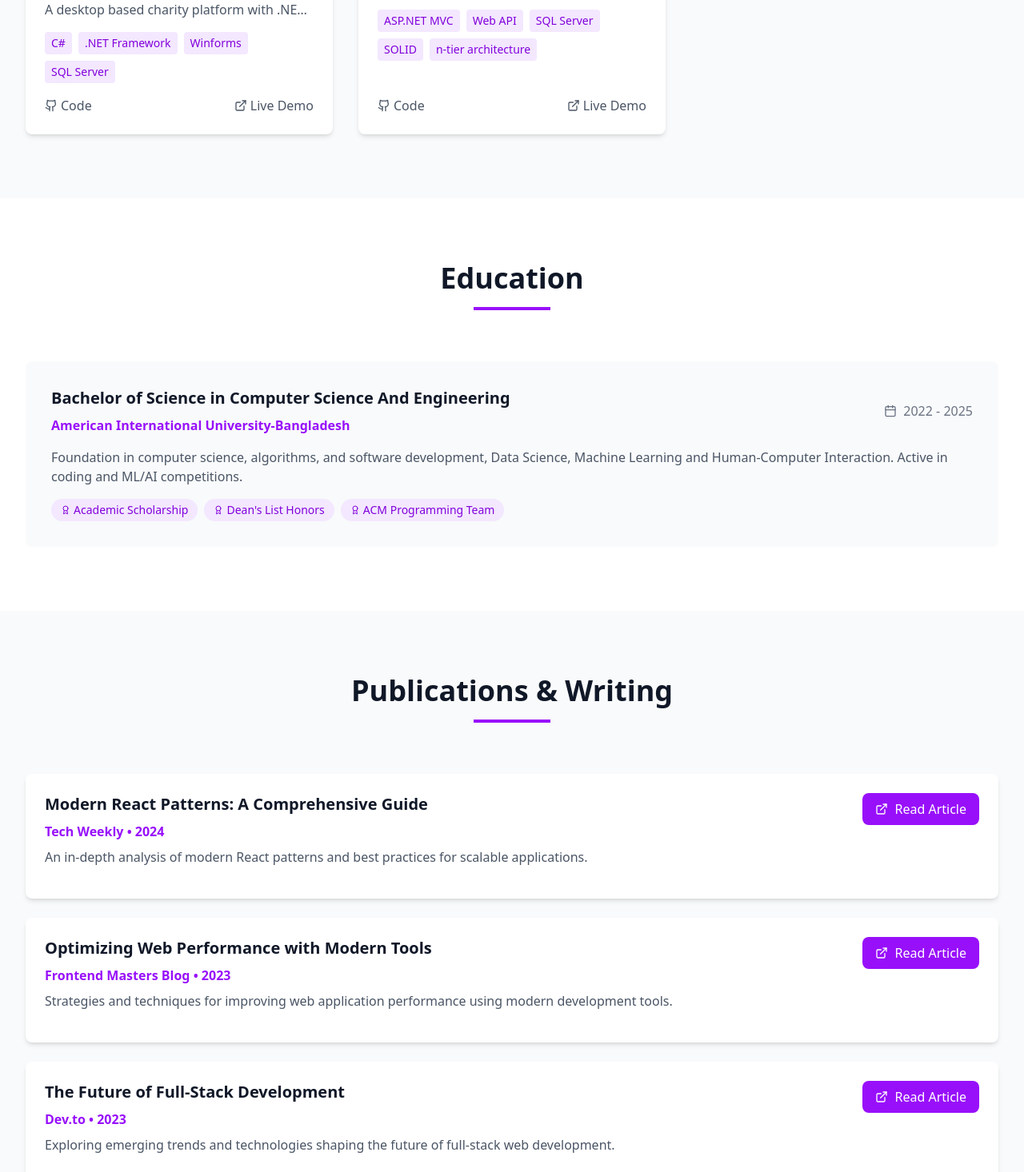
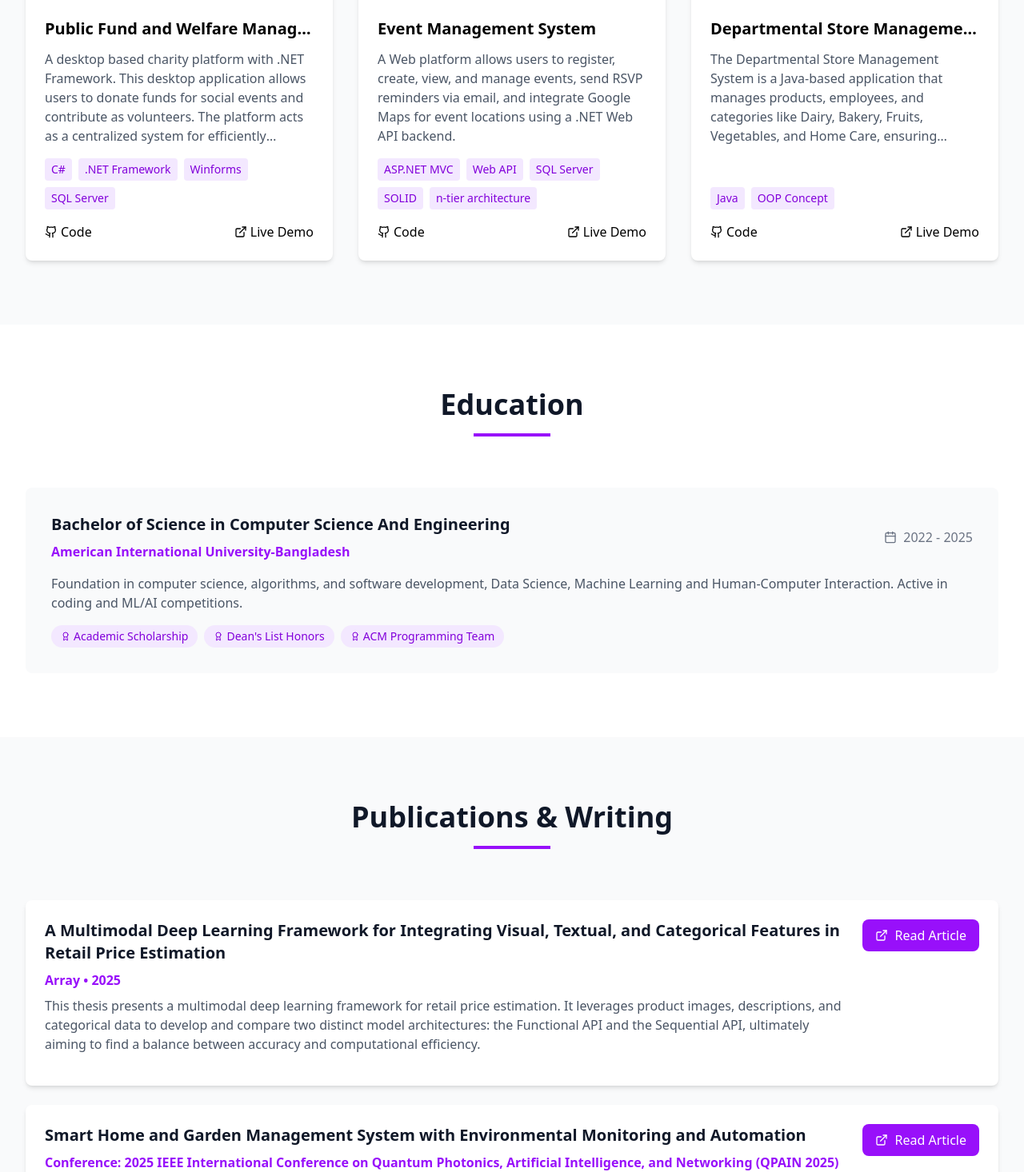
Before and after one commit to hrmasum99/my-portfolio, a React (Vite) app: page / in a window 1280 px wide. Shown: the part 3884-5350 px from the top of the page at 80% size. Built offline with nearby package versions, Linux system fonts and the light colour scheme.

Commit message:
Portfolio init

```diff
--- a/src/App.jsx
+++ b/src/App.jsx
@@ -26,7 +26,7 @@ const PortfolioPage = () => (
     <Projects />
     <Education />
     <Publications />
-    <References />
+    {/* <References /> */}
     <Contact />
     <Footer />
   </>
--- a/src/components/Projects.jsx
+++ b/src/components/Projects.jsx
@@ -6,6 +6,7 @@ import EISPImg from '../assets/eisp.png';
 import TaskManagerImg from '../assets/task-manager.png';
 import CharityImg from '../assets/charity.jpg';
 import EventMGTImg from '../assets/event-management.jpg';
+import DeptStoreImg from '../assets/departmental-store.jpg';
 import { GitHubNotFound, DemoNotFound } from './Custom404Page';
 
 const Projects = () => {
@@ -92,15 +93,15 @@ const Projects = () => {
       description: "Collaborative task management application with real-time updates, drag-and-drop functionality, and team collaboration features.",
       image: TaskManagerImg,
       technologies: ["Next.js", "Socket.io", "Go", "MySQL"],
-      github: "#",
-      live: "#"
+      github: "https://github.com/hrmasum99/task-manager",
+      live: "https://task-manager-com.netlify.app/"
     },
     {
       title: "Public Fund and Welfare Management System",
       description: "A desktop based charity platform with .NET Framework. This desktop application allows users to donate funds for social events and contribute as volunteers. The platform acts as a centralized system for efficiently managing events, donations, sponsors, and volunteers.",
       image: CharityImg,
       technologies: ["C#", ".NET Framework", "Winforms", "SQL Server"],
-      github: "#",
+      github: "https://github.com/hrmasum99/Public-Fund-And-Welfare-Management-System",
       live: "#"
     },
     {
@@ -108,7 +109,15 @@ const Projects = () => {
       description: "A Web platform allows users to register, create, view, and manage events, send RSVP reminders via email, and integrate Google Maps for event locations using a .NET Web API backend.",
       image: EventMGTImg,
       technologies: ["ASP.NET MVC", "Web API", "SQL Server", "SOLID", "n-tier architecture"],
-      github: "#",
+      github: "https://github.com/hrmasum99/Dot-NET/tree/master/Event%20Management",
+      live: "#"
+    },
+    {
+      title: "Departmental Store Management System",
+      description: "The Departmental Store Management System is a Java-based application that manages products, employees, and categories like Dairy, Bakery, Fruits, Vegetables, and Home Care, ensuring efficient store operations and inventory tracking. ",
+      image: DeptStoreImg,
+      technologies: ["Java", "OOP Concept"],
+      github: "https://github.com/hrmasum99/Departmental-Store-Management-System",
       live: "#"
     },
     // {
@@ -142,30 +151,28 @@ const Projects = () => {
               />
 
               {/* Card body as flex column */}
-              <div className="flex flex-col justify-between flex-1 p-6">
-                <div>
-                  <h3 className="text-xl font-bold text-gray-900 mb-3">{project.title}</h3>
-                  <p className="text-gray-600 mb-4 truncate">{project.description}</p>
+              <div className="flex flex-col flex-1 p-6">
+                <h3 className="text-xl font-bold mb-3 truncate">{project.title}</h3>
+                <p className="mb-4 line-clamp-5 text-gray-600">{project.description}</p>
 
+                {/* Always sticks to bottom */}
+                <div className="mt-auto">
                   <div className="flex flex-wrap gap-2 mb-4">
                     {project.technologies.map((tech, i) => (
                       <span
                         key={i}
-                        className="px-2 py-1 bg-purple-100 text-purple-700 rounded text-sm"
+                        className="px-2 py-1 text-sm rounded bg-purple-100 text-purple-700"
                       >
                         {tech}
                       </span>
                     ))}
                   </div>
-                </div>
-
-                {/* Always sticks to bottom */}
-                <div className="flex justify-between mt-auto">
+                  <div className="flex justify-between">
                     <button
                       onClick={() =>
                         handleLinkClick(project.github, "github", project.title)
                       }
-                    className="flex items-center text-gray-600 hover:text-purple-600 transition-colors"
+                      className="flex items-center hover:text-purple-600"
                     >
                       <Github className="w-4 h-4 mr-1" /> Code
                     </button>
@@ -173,12 +180,14 @@ const Projects = () => {
                       onClick={() =>
                         handleLinkClick(project.live, "demo", project.title)
                       }
-                    className="flex items-center text-gray-600 hover:text-purple-600 transition-colors"
+                      className="flex items-center hover:text-purple-600"
                     >
                       <ExternalLink className="w-4 h-4 mr-1" /> Live Demo
                     </button>
                   </div>
                 </div>
+              </div>
+
             </div>
           ))}
         </div>
--- a/src/components/Publications.jsx
+++ b/src/components/Publications.jsx
@@ -3,26 +3,26 @@ import { ExternalLink } from 'lucide-react';
 const Publications = () => {
   const publications = [
     {
-      title: "Modern React Patterns: A Comprehensive Guide",
-      journal: "Tech Weekly",
-      year: "2024",
-      description: "An in-depth analysis of modern React patterns and best practices for scalable applications.",
+      title: "A Multimodal Deep Learning Framework for Integrating Visual, Textual, and Categorical Features in Retail Price Estimation",
+      journal: "Array",
+      year: "2025",
+      description: "This thesis presents a multimodal deep learning framework for retail price estimation. It leverages product images, descriptions, and categorical data to develop and compare two distinct model architectures: the Functional API and the Sequential API, ultimately aiming to find a balance between accuracy and computational efficiency.",
       link: "#"
     },
     {
-      title: "Optimizing Web Performance with Modern Tools",
-      journal: "Frontend Masters Blog",
-      year: "2023",
-      description: "Strategies and techniques for improving web application performance using modern development tools.",
-      link: "#"
+      title: "Smart Home and Garden Management System with Environmental Monitoring and Automation",
+      journal: "Conference: 2025 IEEE International Conference on Quantum Photonics, Artificial Intelligence, and Networking (QPAIN 2025)",
+      year: "2025",
+      description: "This project presents a smart home and garden management system using an Arduino Nano ESP32 and multiple sensors to monitor and automate environmental conditions. The system allows for remote and voice control of devices like lights and fans via Alexa and Arduino IoT Cloud. It aims to reduce manual effort and improve the safety, efficiency, and cost-effectiveness of home and garden management.",
+      link: "https://www.researchgate.net/publication/394160939_Smart_Home_and_Garden_Management_System_with_Environmental_Monitoring_and_Automation"
     },
     {
-      title: "The Future of Full-Stack Development",
-      journal: "Dev.to",
-      year: "2023",
-      description: "Exploring emerging trends and technologies shaping the future of full-stack web development.",
-      link: "#"
-    }
+      title: "Smart Home Cleaning Automation: A GSM Integrated Autonomous Robot for Efficient Household Maintenance",
+      journal: "27th International Conference on Computer and Information Technology (ICCIT 2024)",
+      year: "2024",
+      description: "This paper details a GSM-integrated autonomous cleaning robot that uses an Arduino Uno and various sensors to navigate and clean homes efficiently. Its key feature is a GSM module that enables users to remotely control the robot via SMS commands, allowing for real-time monitoring and control of cleaning operations. The system enhances user convenience and provides a reliable solution for automated household maintenance.",
+      link: "https://www.researchgate.net/publication/389591993_Smart_Home_Cleaning_Automation_A_GSM_Integrated_Autonomous_Robot_for_Efficient_Household_Maintenance"
+    },
   ];
 
   return (
```
Also changed, not shown: src/assets/charity.png (deleted), src/assets/departmental-store.jpg (added). Lines whose indentation alone changed are shown as unchanged.
